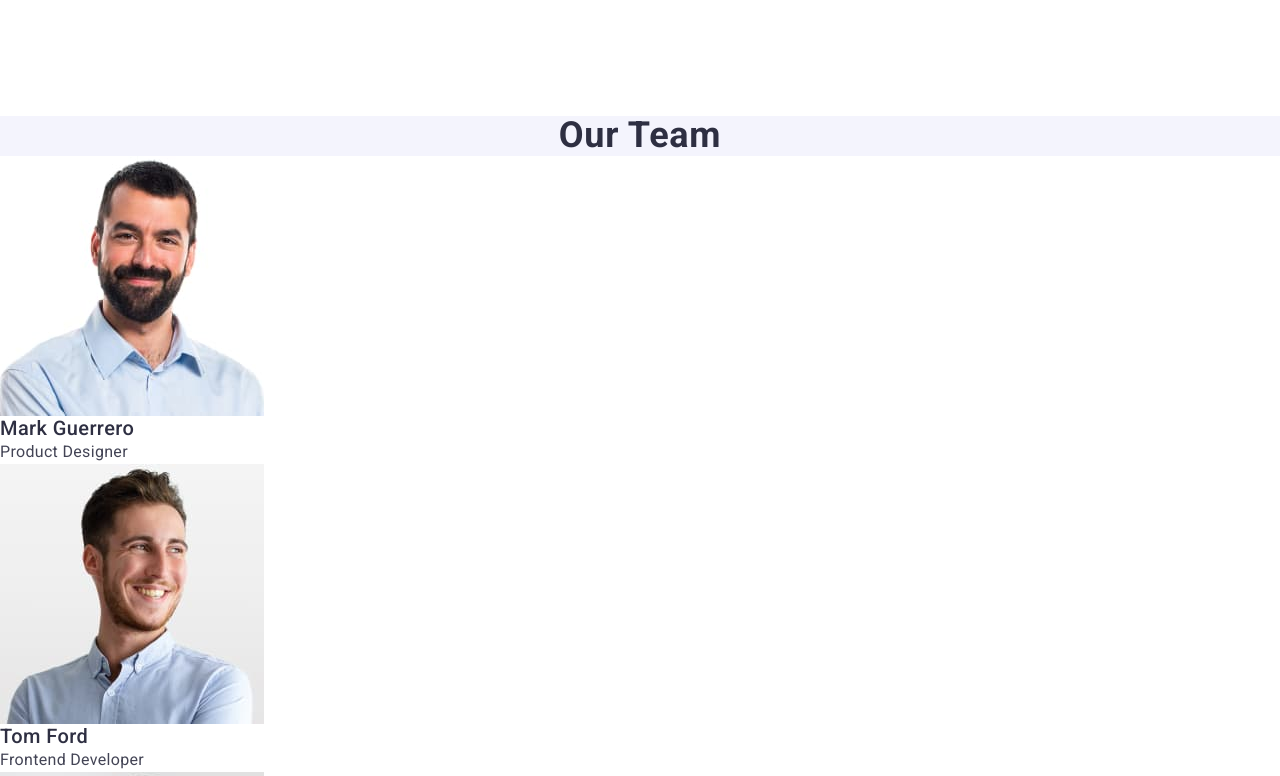
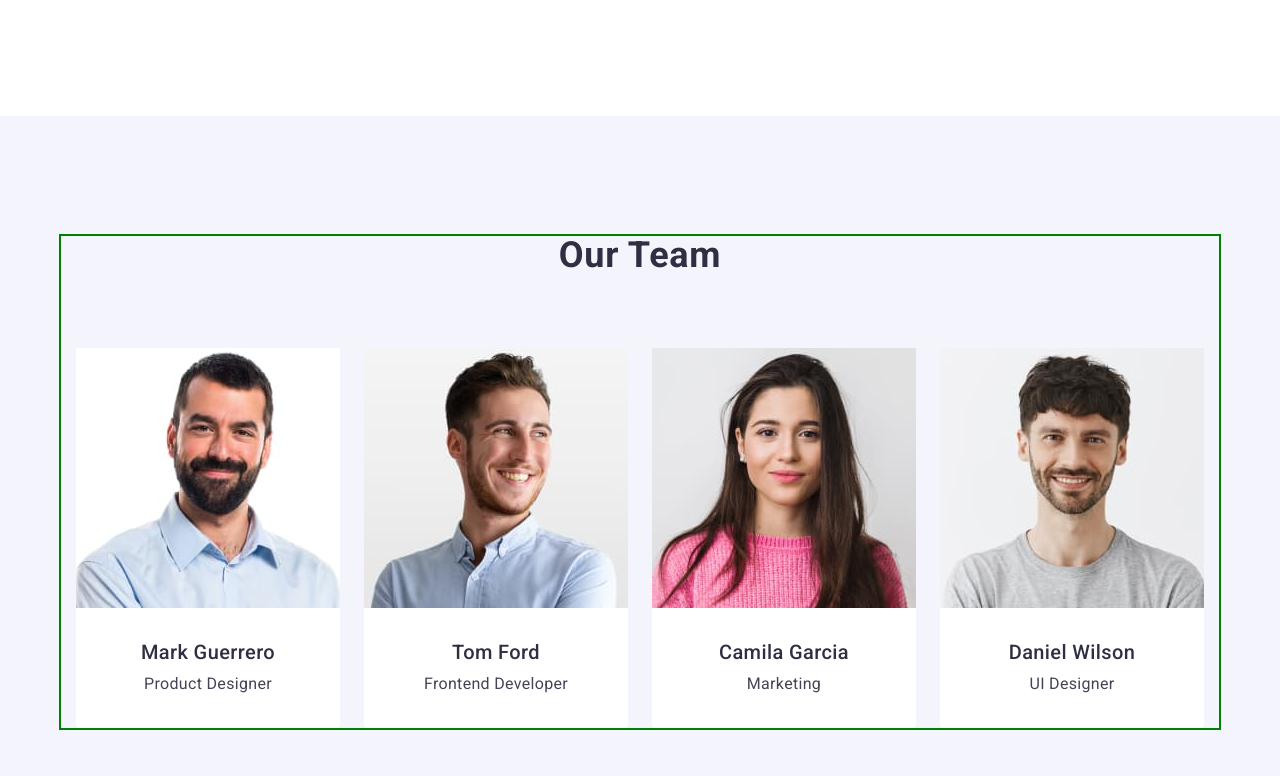
Before and after one commit to Marensfc/goit-markup-hw-03, a plain HTML site: page index.html in a window 1280 px wide. Shown: the part 924-1700 px from the top of the page. Drawn offline with nearby package versions, Linux system fonts and the light colour scheme.

Commit message:
Made team-section

```diff
--- a/css/styles.css
+++ b/css/styles.css
@@ -202,6 +202,7 @@
 
 .team {
   background-color: #f4f4fd;
+  padding: 120px 0;
 }
 
 .team-title {
@@ -211,10 +212,22 @@
   text-transform: capitalize;
   line-height: 1.11;
   letter-spacing: 0.02em;
+  margin-bottom: 72px;
+}
+
+.team-list {
+  display: flex;
+  gap: 24px;
+}
+
+.team-name-text {
+  padding: 32px 0;
+  text-align: center;
 }
 
 .team-list-item {
   background-color: #ffffff;
+  border-radius: 0px 0px 4px 4px;
 }
 
 .team-name-title {
@@ -223,6 +236,7 @@
   font-weight: 500;
   line-height: 1.2;
   letter-spacing: 0.02em;
+  margin-bottom: 8px;
 }
 
 .team-text {
--- a/index.html
+++ b/index.html
@@ -97,6 +97,7 @@
       </section>
 
       <section class="team">
+        <div class="container">
           <h2 class="team-title">Our Team</h2>
           <ul class="team-list">
             <li class="team-list-item">
@@ -106,8 +107,10 @@
                 width="264"
                 class="team-img"
               />
+              <div class="team-name-text">
                 <h3 class="team-name-title">Mark Guerrero</h3>
                 <p class="team-text">Product Designer</p>
+              </div>
             </li>
             <li class="team-list-item">
               <img
@@ -116,8 +119,10 @@
                 width="264"
                 class="team-img"
               />
+              <div class="team-name-text">
                 <h3 class="team-name-title">Tom Ford</h3>
                 <p class="team-text">Frontend Developer</p>
+              </div>
             </li>
             <li class="team-list-item">
               <img
@@ -126,8 +131,10 @@
                 width="264"
                 class="team-img"
               />
+              <div class="team-name-text">
                 <h3 class="team-name-title">Camila Garcia</h3>
                 <p class="team-text">Marketing</p>
+              </div>
             </li>
             <li class="team-list-item">
               <img
@@ -136,10 +143,13 @@
                 width="264"
                 class="team-img"
               />
+              <div class="team-name-text">
                 <h3 class="team-name-title">Daniel Wilson</h3>
                 <p class="team-text">UI Designer</p>
+              </div>
             </li>
           </ul>
+        </div>
       </section>
 
       <section class="portfolio">
```
Lines whose indentation alone changed are shown as unchanged.
